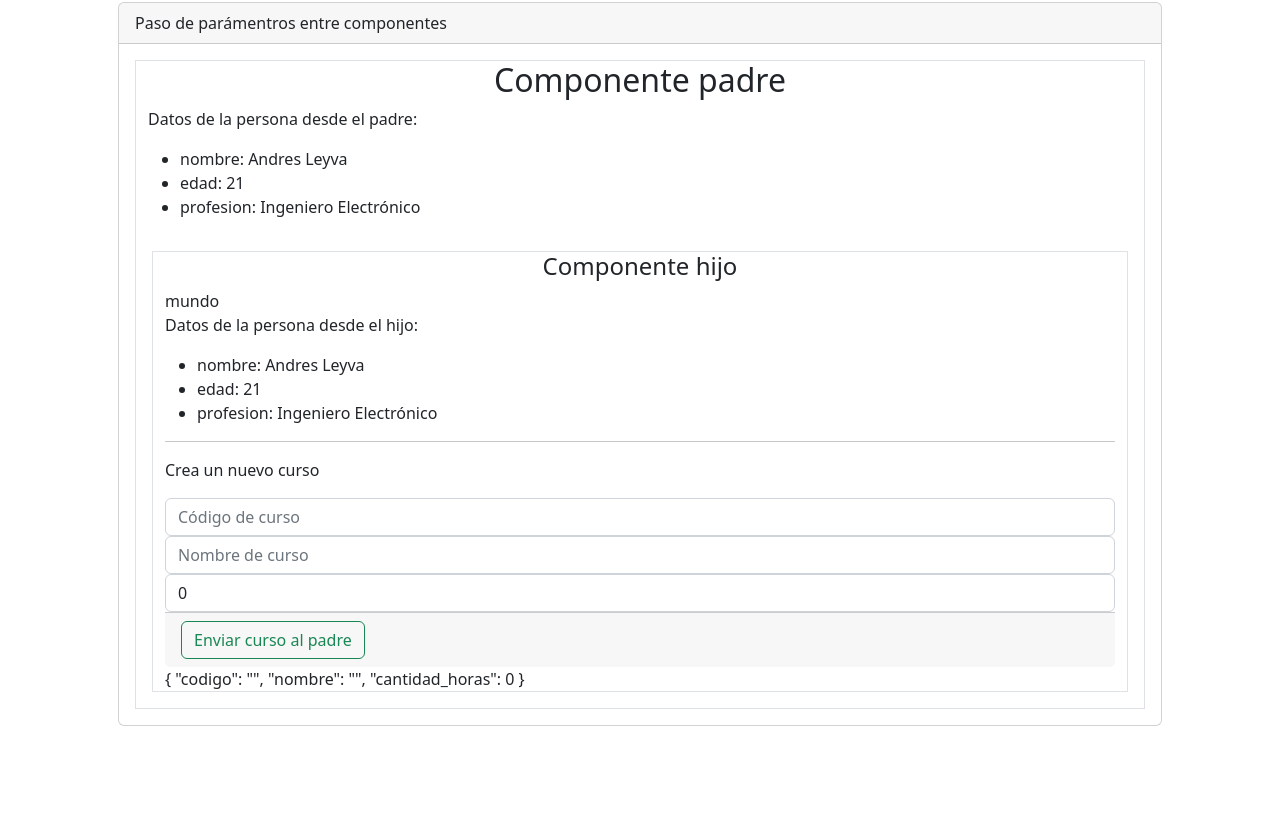
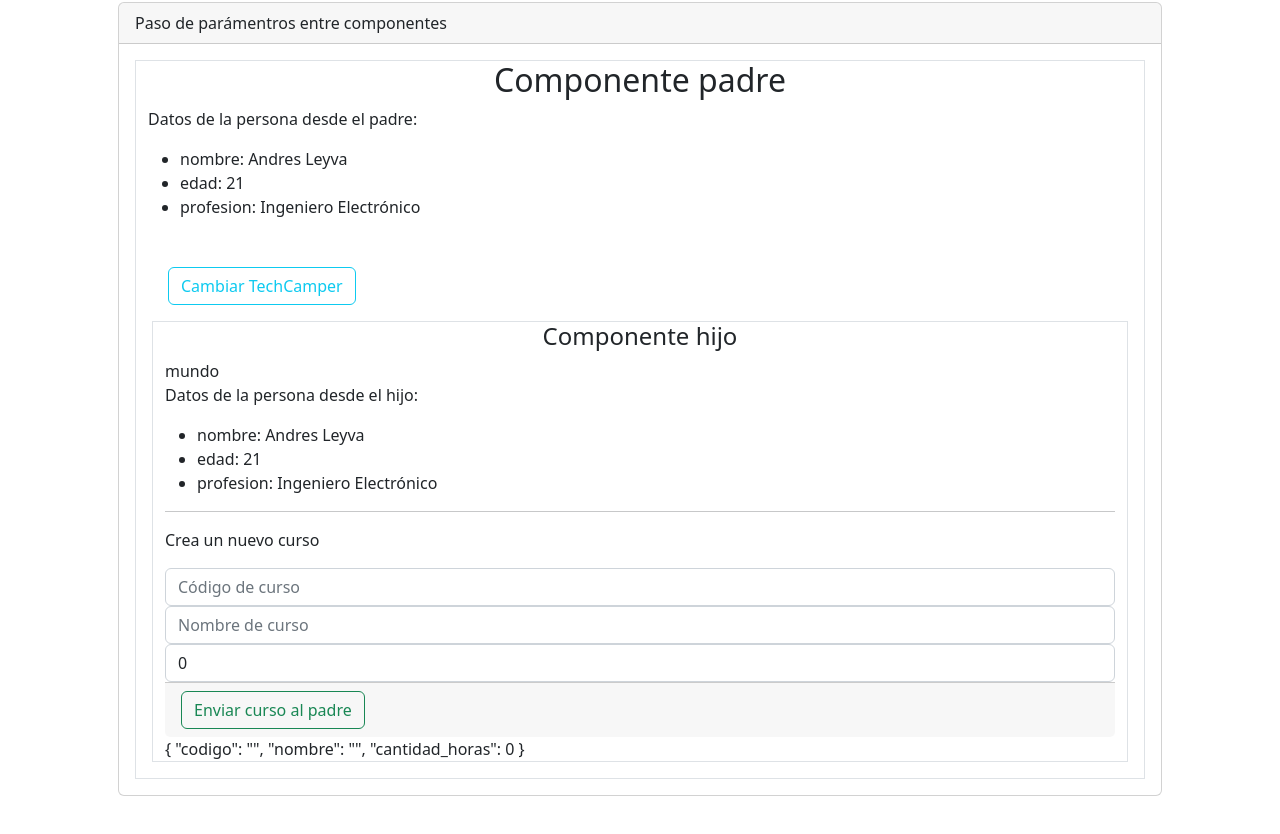
Before and after one commit to wnicolas/Angular-1-, an Angular app: page / in a window 1280 px wide. Shown: the part 742-1576 px from the top of the page. Before the commit the page ends 1516 px from the top, so only its background shows below. Built offline with nearby package versions, Linux system fonts and the light colour scheme.

Commit message:
Ejercicio terminado en su parte funcional

```diff
--- a/src/app/padre/padre.component.html
+++ b/src/app/padre/padre.component.html
@@ -9,6 +9,7 @@
     </ul>
   </div>
   <div class="container p-3">
+    <button class="btn btn-outline-info m-3" (click)="cambiarTechCamper()">Cambiar TechCamper</button>
     <!-- Paso de variable como parámetro -->
     <app-hijo mensaje="mundo" [techCamper]="persona" (eventCurso)="recibirCurso($event)"></app-hijo>
   </div>
--- a/src/app/padre/padre.component.ts
+++ b/src/app/padre/padre.component.ts
@@ -20,6 +20,12 @@ export class PadreComponent implements OnInit {
 
   ngOnInit(): void {}
 
+  cambiarTechCamper() {
+    this.persona.nombre = 'Mariana Pérez';
+    this.persona.edad = 32;
+    this.persona.profesion = 'Abogada';
+  }
+
   recibirCurso(curso: Curso) {
     alert(`Curso ${curso.codigo} - ${curso.nombre} recibido desde el padre`);
   }
```
